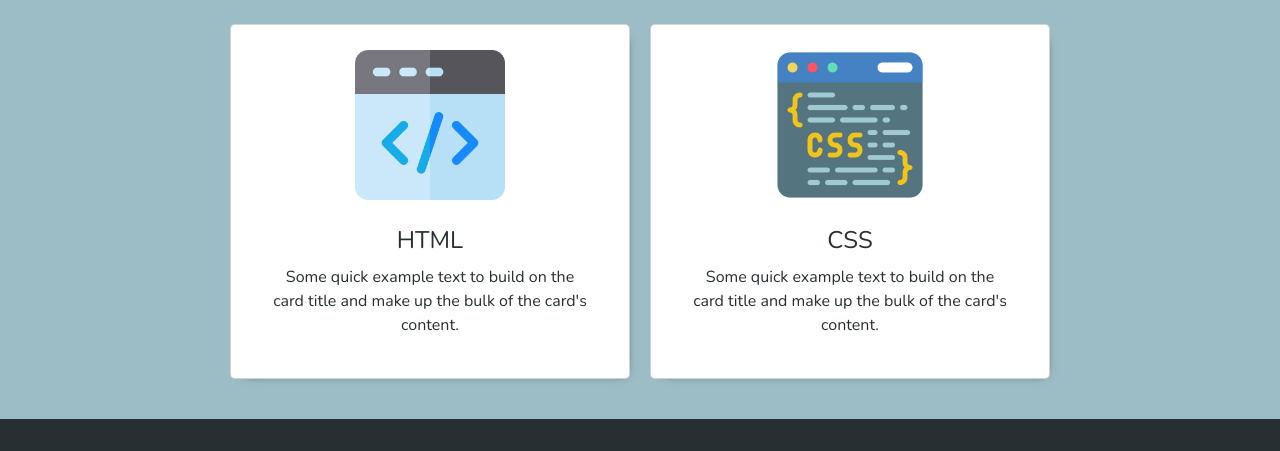
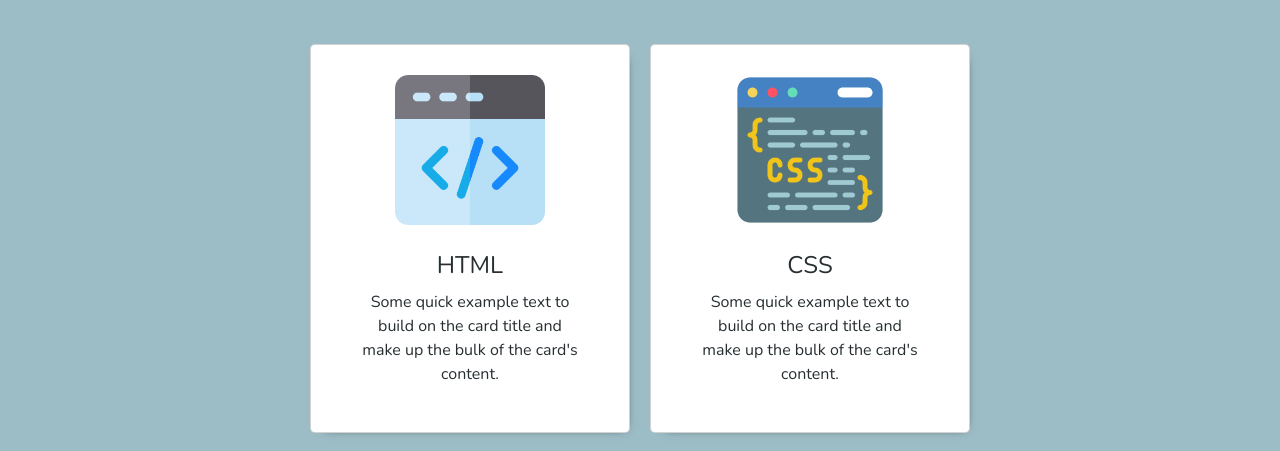
Before and after one commit to pablogrippo/my-portfolio, a plain HTML site: page pages/servicios.html in a window 1280 px wide. Shown: the part 178-629 px from the top of the page. Drawn offline with nearby package versions, Linux system fonts and the light colour scheme.

Commit message:
Algunas pequeñas modificaciones

```diff
--- a/css/style.css
+++ b/css/style.css
@@ -165,7 +165,7 @@ header .logo:hover {
 .servicios__contenedor {
     display: flex;
     justify-content: center;
-    margin: 30px;
+    margin: 50px;
 }
 
 .servicios__titulo {
@@ -184,7 +184,7 @@ header .logo:hover {
     flex-direction: column;
     align-items: center;
     margin: 10px;
-    padding: 25px;
+    padding: 30px;
     text-align: center;
     box-shadow: 5px 5px 10px -10px rgba(0, 0, 0, 0.75);
     -webkit-box-shadow: 5px 5px 10px -10px rgba(0, 0, 0, 0.75);
@@ -347,7 +347,7 @@ footer small {
         padding-top: 120px;
     }
 
-    .servicios div {
+    .servicios__contenedor {
         flex-direction: column;
         align-items: center;
     }
--- a/pages/servicios.html
+++ b/pages/servicios.html
@@ -53,14 +53,14 @@
                 <div class="col-md-12">
                     <h1 class="servicios__titulo">Servicios</h1>
                     <div class="servicios__contenedor">
-                        <div class="card" style="width: 25rem;">
+                        <div class="card" style="width: 20rem;">
                             <img src="../img/html-coding.png" class="card-img-top" alt="html">
                             <div class="card-body">
                                 <h5 class="card-title">HTML</h5>
                                 <p class="card-text">Some quick example text to build on the card title and make up the bulk of the card's content.</p>
                             </div>
                         </div>
-                        <div class="card" style="width: 25rem;">
+                        <div class="card" style="width: 20rem;">
                             <img src="../img/css-coding.png" class="card-img-top" alt="css">
                             <div class="card-body">
                                 <h5 class="card-title">CSS</h5>
```
